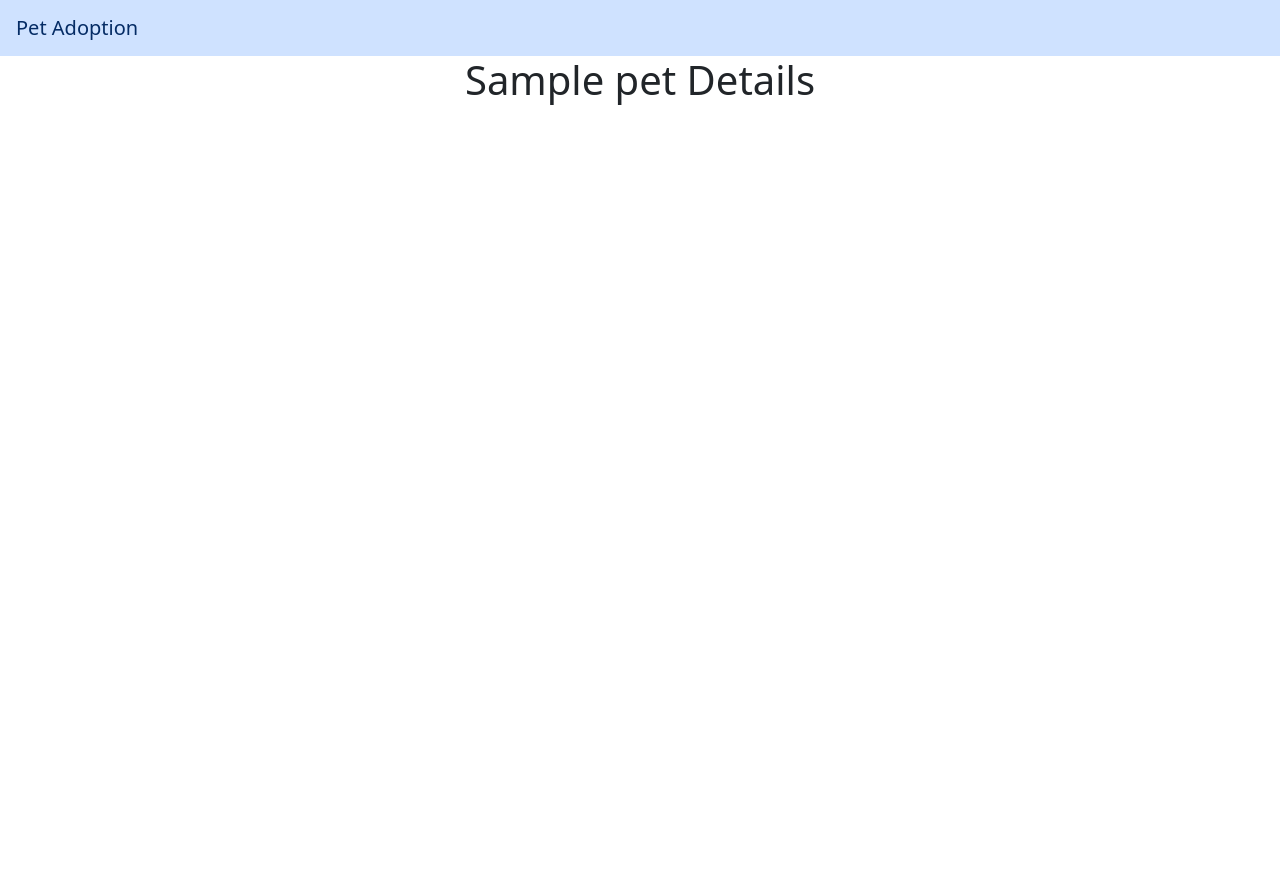
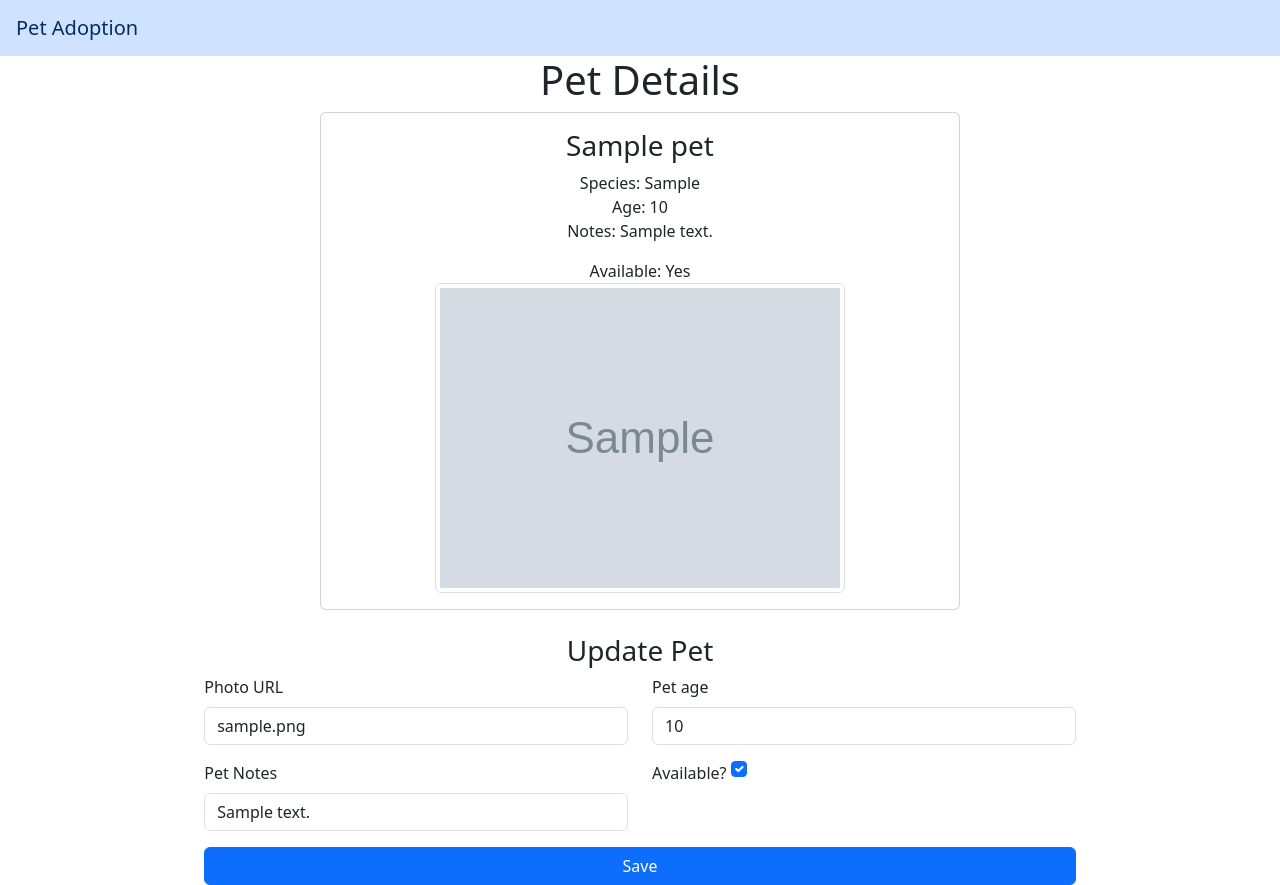
Before and after one commit to eddieaviles357/pet-adoption, a Flask app: page /1 in a window 1280 px wide. Before the commit the page ends 105 px from the top, so only its background shows below. Run offline with Flask 3, Linux system fonts and the light colour scheme; tables that the repository leaves empty hold one stand-in row (values such as "Sample post"); grey boxes marked "Sample" are stand-in pictures.

Commit message:
details of pet will now be displayed. Edit form now get prepopulated with previous pet details to make editing much easier

```diff
--- a/templates/pet-details.html
+++ b/templates/pet-details.html
@@ -3,5 +3,29 @@
 {% block title %} {{ pet.name }} details{% endblock %}
 
 {% block content %}
-    <h1 class="text-center">{{ pet.name }} Details</h1>
+    <h1 class="text-center text-capitalize">Pet Details</h1>
+    <main class="d-flex justify-content-center flex-column align-items-center">
+        <div class="card w-50 text-center">
+            <div class="card-body row">
+                <div class="">
+                    <h5 class="card-title fs-3">{{ pet.name }}</h5>
+                    <span class="d-block">Species: {{ pet.species }}</span>
+                    <span class="d-block">Age: {% if pet.available %} {{ pet.age }} {% else %} NA {% endif %}</span>
+                    <p> Notes:{% if pet.available %} {{ pet.notes }} {% else %} NA {% endif %}</p>
+                    <span class="d-block">Available: {% if pet.available %} Yes {% else %} No {% endif %}</span>
+                </div>
+                <div class="">
+                    {% if pet.photo_url %}<img class="img-thumbnail" src="{{ pet.photo_url }}" alt="Image of a {{ pet.species }}">{% endif %}
+                </div>
+            </div>
+        </div>
+        <br>
+        <h3>Update Pet</h3>
+        <form class="row" method="POST">
+            {% include "form-pet.html" %}
+            <div class="btn-group">
+                <button class="btn btn-primary">Save</button>
+            </div>
+        </form>
+    </main>
 {% endblock %}
```
